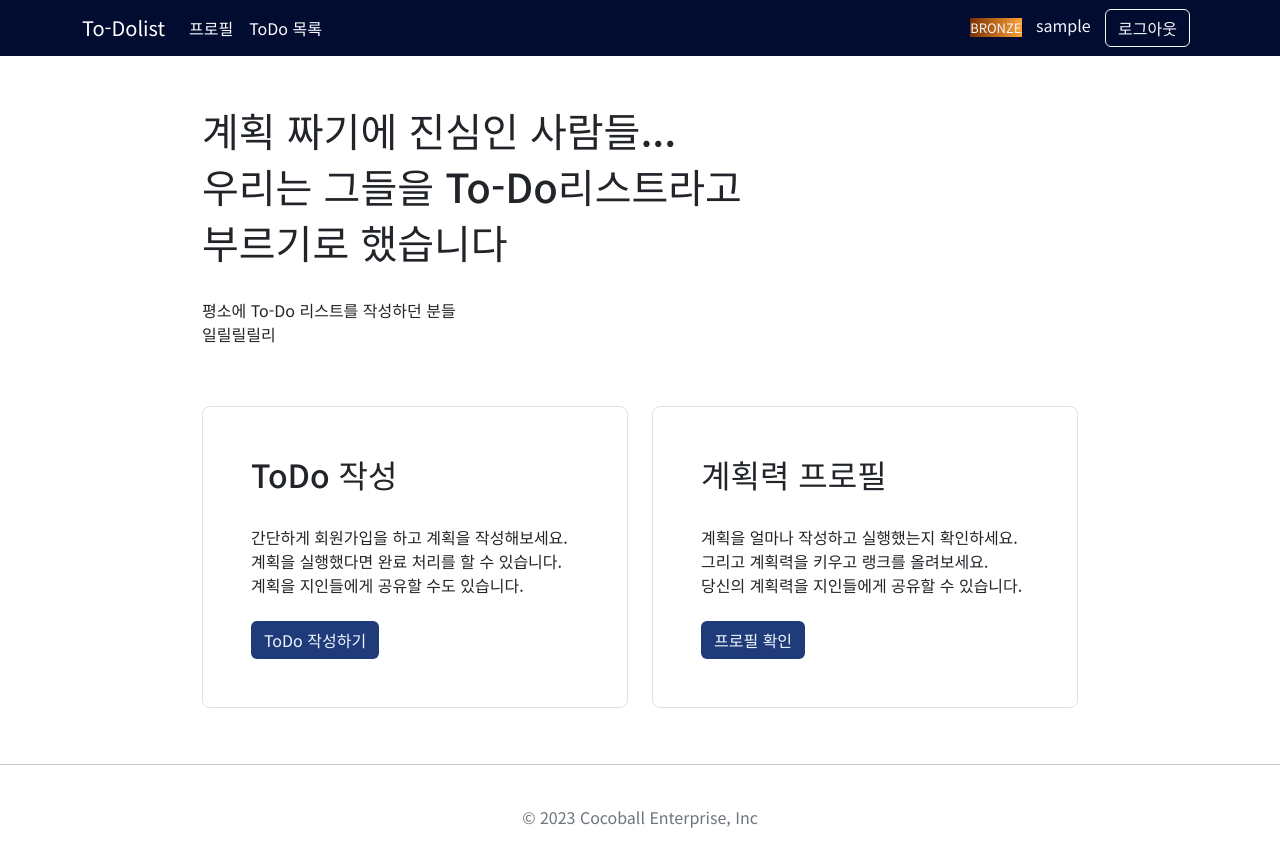
After one commit to mrcocoball/To-Dolist, a Django app: page / in a window 1280 px wide. The commit adds this page. Run offline with Django 4.2, Linux system fonts and the light colour scheme; the visitor is signed in with stand-in values (Sample User, id 1); some libraries are stand-ins or nearby versions.

Commit message:
#30 - 메인 템플릿

```diff
--- a/accounts/templates/account/login.html
+++ b/accounts/templates/account/login.html
@@ -14,6 +14,7 @@
     {% load account socialaccount %} <!--소셜 로그인용-->
     <link rel="stylesheet" href="{% static 'css/layout.css' %}?after">
     <link rel="stylesheet" href="{% static 'css/signin.css' %}?after">
+    <link rel="stylesheet" href="{% static 'css/button.css' %}?after">
 
 </head>
 
--- a/accounts/templates/account/signup.html
+++ b/accounts/templates/account/signup.html
@@ -13,6 +13,7 @@
     {% load widget_tweaks %} <!--class, attr 속성 추가용-->
     <link rel="stylesheet" href="{% static 'css/layout.css' %}?after">
     <link rel="stylesheet" href="{% static 'css/signin.css' %}?after">
+    <link rel="stylesheet" href="{% static 'css/button.css' %}?after">
 
 </head>
 
--- /dev/null
+++ b/accounts/templates/index.html
@@ -0,0 +1,47 @@
+{% extends 'base.html' %}
+
+{% block title %}To-Dolist{% endblock %}
+
+{% block content %}
+<div class="index_header">
+    <h1>계획 짜기에 진심인 사람들...</h1>
+    <h1>우리는 그들을 To-Do리스트라고</h1>
+    <h1>부르기로 했습니다</h1>
+    <br>
+    <span>평소에 To-Do 리스트를 작성하던 분들</span>
+    <br>
+    <span>일릴릴릴리</span>
+</div>
+
+<div class="row align-items-md-stretch index_body">
+    <div class="col-md-6">
+        <div class="h-100 p-5 bg-body-tertiary border rounded-3">
+            <h2>ToDo 작성</h2>
+            <br>
+            <span>간단하게 회원가입을 하고 계획을 작성해보세요.</span>
+            <br>
+            <span>계획을 실행했다면 완료 처리를 할 수 있습니다.</span>
+            <br>
+            <span>계획을 지인들에게 공유할 수도 있습니다.</span>
+            <br>
+            <br>
+            <a class="btn btn-create" href="/todos/write">ToDo 작성하기</a>
+        </div>
+    </div>
+    <div class="col-md-6">
+        <div class="h-100 p-5 bg-body-tertiary border rounded-3">
+            <h2>계획력 프로필</h2>
+            <br>
+            <span>계획을 얼마나 작성하고 실행했는지 확인하세요.</span>
+            <br>
+            <span>그리고 계획력을 키우고 랭크를 올려보세요.</span>
+            <br>
+            <span>당신의 계획력을 지인들에게 공유할 수 있습니다.</span>
+            <br>
+            <br>
+            <a class="btn btn-create" href="/profiles">프로필 확인</a>
+        </div>
+    </div>
+</div>
+
+{% endblock %}
--- a/accounts/templates/socialaccount/login.html
+++ b/accounts/templates/socialaccount/login.html
@@ -14,6 +14,7 @@
     {% load account socialaccount %} <!--소셜 로그인용-->
     <link rel="stylesheet" href="{% static 'css/layout.css' %}?after">
     <link rel="stylesheet" href="{% static 'css/signin.css' %}?after">
+    <link rel="stylesheet" href="{% static 'css/button.css' %}?after">
 
 </head>
 
--- a/accounts/templates/socialaccount/signup.html
+++ b/accounts/templates/socialaccount/signup.html
@@ -13,6 +13,7 @@
     {% load widget_tweaks %} <!--class, attr 속성 추가용-->
     <link rel="stylesheet" href="{% static 'css/layout.css' %}?after">
     <link rel="stylesheet" href="{% static 'css/signin.css' %}?after">
+    <link rel="stylesheet" href="{% static 'css/button.css' %}?after">
 
 </head>
 
--- a/accounts/views.py
+++ b/accounts/views.py
@@ -2,4 +2,4 @@ from django.shortcuts import render
 
 def index(request):
     print(request.user)
-    return render(request, 'accounts/templates/index.html')
+    return render(request, 'index.html')
--- a/static/css/layout.css
+++ b/static/css/layout.css
@@ -28,17 +28,20 @@ div.reverse_align {
 
 /* 상단 내비게이션 관련 */
 
-div.user_is_authenticated {
-    justify-content: space-between !important;
-    display: flex !important;
-    vertical-align: middle;
-    align-items: center !important;
-    flex-wrap: nowrap;
-}
-
 #auth-username {
     color:aliceblue;
     margin-right: 10px;
+}
+
+/* Index 관련 */
+
+div.index_header {
+    margin-top: 50px;
+    margin-bottom: 30px;
+}
+
+div.index_body {
+    margin-top: 60px
 }
 
 /* Profiles 관련 */
--- a/templates/base.html
+++ b/templates/base.html
@@ -1,8 +1,10 @@
 <!DOCTYPE html>
 <html lang="ko">
+
 <head>
   <meta charset="utf-8">
-    <meta name="viewport" content="width=device-width, initial-scale=1, minimum-scale=1, maximum-scale=1, shrink-to-fit=no"/>
+  <meta name="viewport"
+    content="width=device-width, initial-scale=1, minimum-scale=1, maximum-scale=1, shrink-to-fit=no" />
 
   <title>{% block title %}To-Dolist{% endblock %}</title>
 
@@ -19,8 +21,9 @@
 <header class="main_header">
   <nav class="navbar navbar-expand-lg navbar-dark">
     <div class="container">
-      <a class="navbar-brand" href="#">To-Dolist</a>
-      <button class="navbar-toggler" type="button" data-bs-toggle="collapse" data-bs-target="#navbarsExample07" aria-controls="navbarsExample07" aria-expanded="false" aria-label="Toggle navigation">
+      <a class="navbar-brand" href="/">To-Dolist</a>
+      <button class="navbar-toggler" type="button" data-bs-toggle="collapse" data-bs-target="#navbarsExample07"
+        aria-controls="navbarsExample07" aria-expanded="false" aria-label="Toggle navigation">
         <span class="navbar-toggler-icon"></span>
       </button>
 
@@ -35,24 +38,14 @@
         <div class="text-end">
           {% if user.is_authenticated %}
           <div class="user_is_authenticated">
-            <div>
-              <p class="align-self-center" id="rank-{{ user.rank }}" style="font-size: small;">{{ user.rank }}</p>
-            </div>
-            <div>
-              <p id="auth-username">{{ user.username }}</p>
-            </div>
-            <a href="/accounts/logout/">
-                <button type="button" class="btn btn-outline-light me-2">로그아웃</button>
-            </a>
+            <span class="align-self-center" id="rank-{{ user.rank }}" style="font-size: small;">{{ user.rank }}</span>
+            <span id="auth-username">{{ user.username }}</span>
+            <a class="btn btn-outline-light me-2" href="/accounts/logout/">로그아웃</a>
           </div>
           {% else %}
           <div class="user_is_not_authenticated">
-              <a href="/accounts/login">
-                <button type="button" class="btn btn-login">로그인</button>
-              </a>
-              <a href="/accounts/signup">
-                <button type="button" class="btn btn-login">회원가입</button>
-              </a>
+            <a class="btn btn-login" href="/accounts/login">로그인</a>
+            <a class="btn btn-login" href="/accounts/signup">회원가입</a>
           </div>
         </div>
         {% endif %}
@@ -81,12 +74,12 @@
 
   {% endblock %}
 
-<script src="https://code.jquery.com/jquery-3.6.1.js"
-        integrity="sha256-3zlB5s2uwoUzrXK3BT7AX3FyvojsraNFxCc2vC/7pNI="
+  <script src="https://code.jquery.com/jquery-3.6.1.js" integrity="sha256-3zlB5s2uwoUzrXK3BT7AX3FyvojsraNFxCc2vC/7pNI="
     crossorigin="anonymous"></script>
 
   <script src="https://t1.kakaocdn.net/kakao_js_sdk/2.1.0/kakao.min.js"
-        integrity="sha384-dpu02ieKC6NUeKFoGMOKz6102CLEWi9+5RQjWSV0ikYSFFd8M3Wp2reIcquJOemx" crossorigin="anonymous"></script>
+    integrity="sha384-dpu02ieKC6NUeKFoGMOKz6102CLEWi9+5RQjWSV0ikYSFFd8M3Wp2reIcquJOemx"
+    crossorigin="anonymous"></script>
 
   <script>
     // 카카오 Javascript SDK 로직
@@ -102,4 +95,5 @@
   {% block extra-script %}{% endblock %}
 
 </body>
+
 </html>
```
Also changed, not shown: todos/templates/todos_detail.html (+3 -9 lines). Lines whose indentation alone changed are shown as unchanged.
